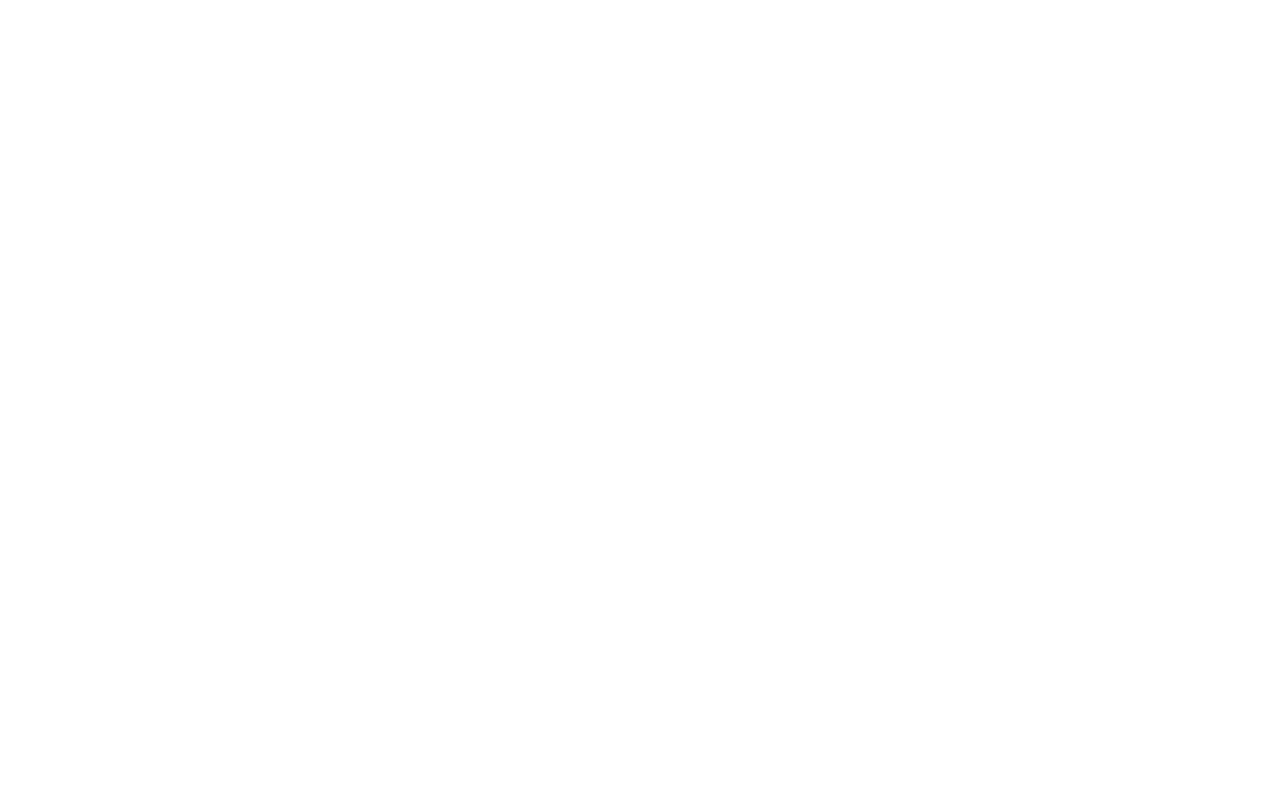
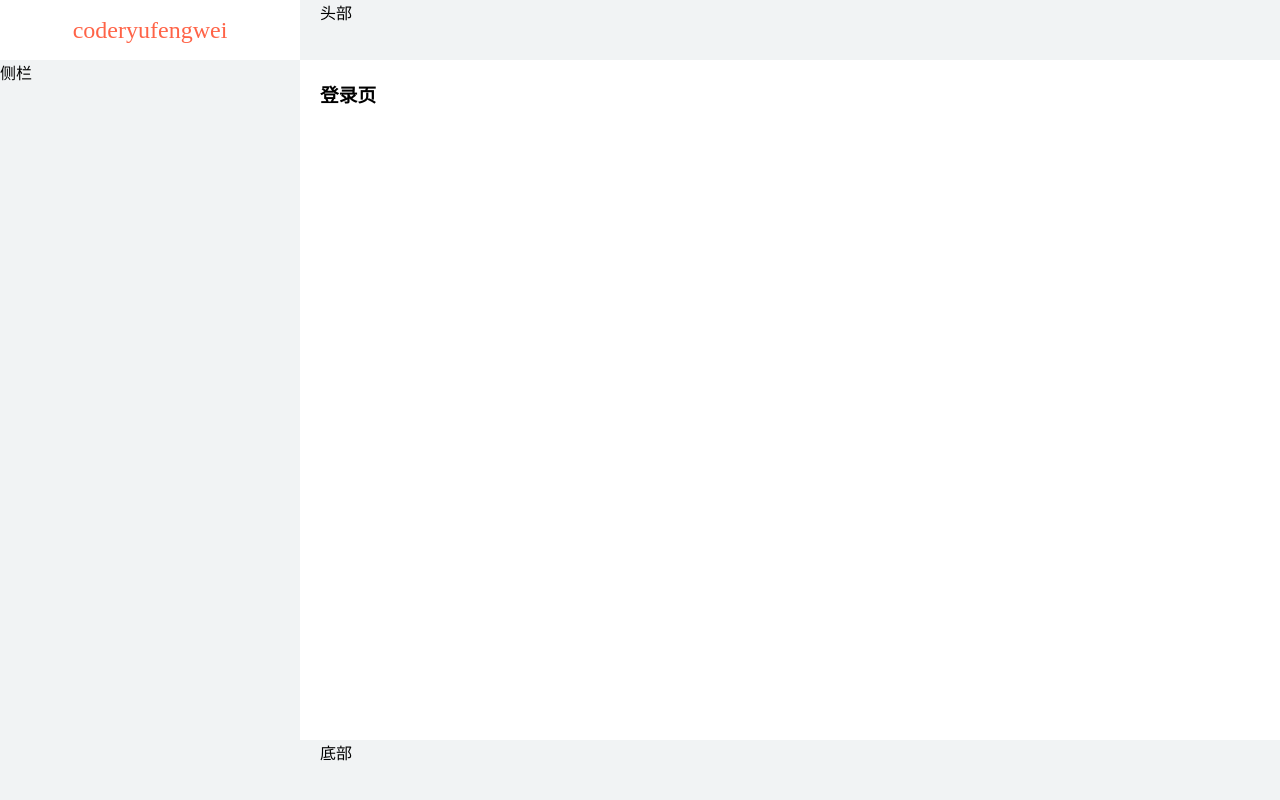
Before and after one commit to coderyufengwei/V3-admin, a Vue app: page / in a window 1280 px wide. Built offline with nearby package versions, Linux system fonts and the light colour scheme.

Commit message:
<script setup>模板

```diff
--- a/src/router/index.ts
+++ b/src/router/index.ts
@@ -5,7 +5,13 @@
     {
         path: '/',
         name: 'Index',
-    component: Index
+        component: Index,
+        children: [
+            {
+                path: '/',
+                component: () => import(/* webpackChunkName: "about" */ '../views/login/index.vue')
+            }
+        ]
     },
     {
         path: '/login',
@@ -14,6 +20,14 @@
         // this generates a separate chunk (about.[hash].js) for this route
         // which is lazy-loaded when the route is visited.
         component: () => import(/* webpackChunkName: "about" */ '../views/login/index.vue')
+    },
+    {
+        path: '/404',
+        name: '404',
+        // route level code-splitting
+        // this generates a separate chunk (about.[hash].js) for this route
+        // which is lazy-loaded when the route is visited.
+        component: () => import(/* webpackChunkName: "about" */ '../views/error/404.vue')
     }
 ]
 
@@ -21,5 +35,31 @@
     history: createWebHashHistory(),
     routes
 })
+// 全局前置守卫
+router.beforeEach((to, from, next) => {
+    if (to.name !== 'Login' && to.name == 'islogin') { next({ name: 'Login' }) } else { next() }
+})
+// 全局解析守卫
+router.beforeResolve(async to => {
+    if (to.meta.requiresCamera) {
+        try {
+            // await askForCameraPermission()
+        } catch (error) {
+            // if (error instanceof NotAllowedError) {
+            //     // ... 处理错误，然后取消导航
+            //     return false
+            // } else {
+            //     // 意料之外的错误，取消导航并把错误传给全局处理器
+            //     throw error
+            // }
+        }
+    }
+})
+// 全局后置钩子
+router.afterEach((to, from, failure) => {
+    if (!failure) {
+        // sendToAnalytics(to.fullPath)
+    }
+})
 
 export default router
--- a/src/views/error/404.vue
+++ b/src/views/error/404.vue
@@ -1,19 +1,50 @@
 <template>
-    <div></div>
+    <div>
+        404
+    </div>
 </template>
 
-<script lang="ts">
-import { defineComponent } from 'vue'
+<script lang="ts" setup>
+import {
+    ref,
+    reactive,
+    computed,
+    watch,
+    onBeforeMount,
+    onMounted,
+    onBeforeUpdate,
+    onUpdated,
+    onBeforeUnmount,
+    onUnmounted,
+} from 'vue'
+import { useRoute, useRouter } from 'vue-router';
 
-export default defineComponent({
-    name: '404',
-    setup(){
+const router = useRouter();
+const route = useRoute();
 
-        return {
+onBeforeMount(() => {
+    console.log('onBeforeMount');
+});
 
-        }
-    }
-})
+onMounted(() => {
+    console.log('onMounted');
+});
+
+onBeforeUpdate(() => {
+    console.log('onBeforeUpdate');
+});
+
+onUpdated(() => {
+    console.log('onUpdated');
+});
+
+onBeforeUnmount(() => {
+    console.log('onBeforeUnmount');
+});
+
+onUnmounted(() => {
+    console.log('onUnmounted');
+});
 </script>
 <style scoped lang="less">
 
--- a/src/views/index/index.vue
+++ b/src/views/index/index.vue
@@ -1,22 +1,54 @@
 <template>
-    <div></div>
+    <el-container class="main-box">
+        <el-aside class="aside">
+            <div class="logo">coderyufengwei</div>
+            侧栏
+        </el-aside>
+        <el-container class="r-box">
+            <el-header class="header">头部</el-header>
+            <el-main class="main">
+                <router-view></router-view>
+            </el-main>
+            <el-footer class="footer">底部</el-footer>
+        </el-container>
+    </el-container>
 </template>
 
-<script>
+<script lang="ts" setup>
+import { defineComponent } from "vue";
+import { useRoute, useRouter } from "vue-router";
 
-export default {
-    name: 'index',
-    data(){
+const router = useRouter();
+const route = useRoute();
+</script>
 
-        return {
-
-        }
-    },
-    methods:{
-
+<style scoped lang="less">
+.main-box {
+    height: 100vh;
+    width: 100vw;
+}
+.aside {
+    background: #f1f3f4;
+    height: 100%;
+    .logo {
+        background: #fff;
+        height: 60px;
+        line-height: 60px;
+        color: tomato;
+        font-size: 24px;
+        text-align: center;
     }
 }
-</script>
-<style scoped lang="less">
+.r-box {
+    .header {
+        background: #f1f3f4;
+    }
 
+    .main {
+    }
+
+    .footer {
+        background: #f1f3f4;
+    }
+}
 </style>
--- a/src/views/login/index.vue
+++ b/src/views/login/index.vue
@@ -1,20 +1,52 @@
 <template>
-    <div></div>
+    <div>
+        <h1>登录页</h1>
+    </div>
 </template>
 
-<script lang="ts">
-import { defineComponent } from 'vue'
+<script lang="ts" setup>
+import {
+    ref,
+    reactive,
+    computed,
+    watch,
+    onBeforeMount,
+    onMounted,
+    onBeforeUpdate,
+    onUpdated,
+    onBeforeUnmount,
+    onUnmounted,
+} from "vue";
+import { useRoute, useRouter } from "vue-router";
 
-export default defineComponent({
-    name: 'index',
-    setup(){
+const router = useRouter();
+const route = useRoute();
+const count = ref(1);
+const data = reactive({});
+const plus = computed({
+    get: () => count.value + 1,
+    set: (val) => {
+        count.value = val - 1;
+    },
+});
 
-        return {
-
-        }
-    }
-})
+onBeforeMount(() => {
+    console.log("onBeforeMount");
+});
+onMounted(() => {
+    console.log("onMounted");
+});
+onBeforeUpdate(() => {
+    console.log("onBeforeUpdate");
+});
+onUpdated(() => {
+    console.log("onUpdated");
+});
+onBeforeUnmount(() => {
+    console.log("onBeforeUnmount");
+});
+onUnmounted(() => {
+    console.log("onUnmounted");
+});
 </script>
-<style scoped lang="less">
-
-</style>
+<style scoped lang="less"></style>
```
Also changed, not shown: src/views/demo/index.vue (added, +47 -0 lines), src/views/error/503.vue (+41 -10 lines), src/views/index/slide.vue (+38 -9 lines), src/views/index/tags.vue (+38 -9 lines). Lines whose indentation alone changed are shown as unchanged.
